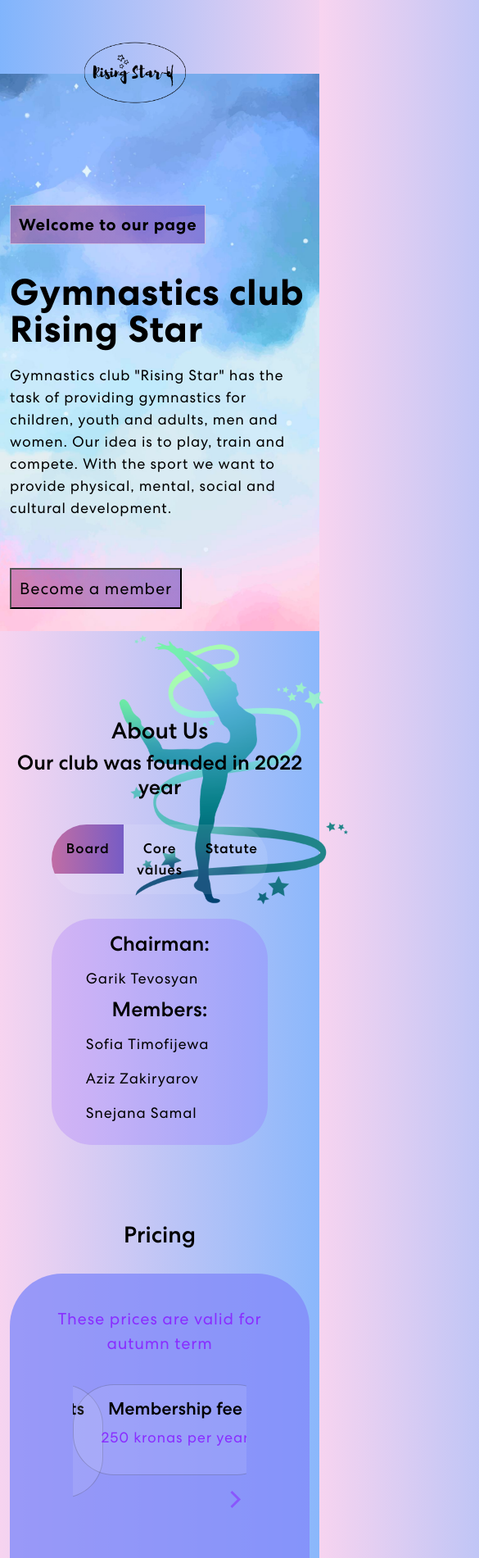
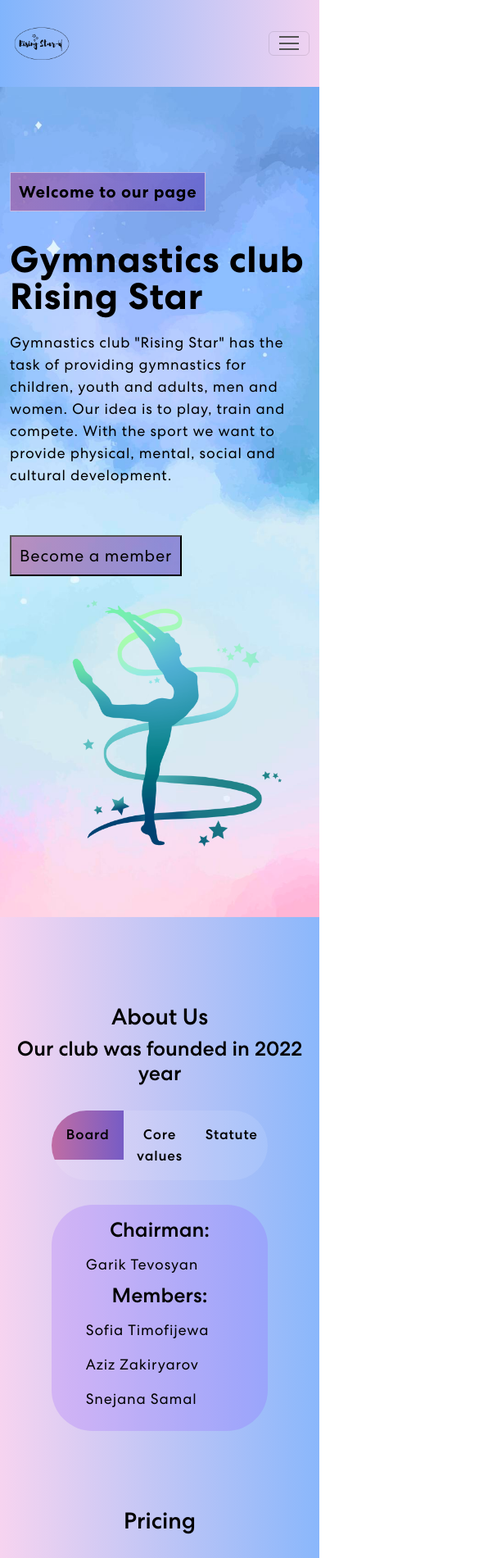
Before and after one commit to valeribeizer/rising_star, a React (Create React App) app: page / in a window 390 px wide. Shown: the top 1901 px of the page at 82% size, 585 px wide, since content can reach past the window. Built offline with nearby package versions, Linux system fonts and the light colour scheme.

Commit message:
fixing for mobile version, added nav toggle

```diff
--- a/src/App.css
+++ b/src/App.css
@@ -29,6 +29,7 @@
 html {
   scroll-behavior: smooth;
   scroll-padding-top: 75px;
+  width: 100%;
 }
 
 body {
@@ -52,26 +53,36 @@ h6 {
 }
 
 img {
-  width: 150px;
-  height: 150px;
-  position: relative;
+  width: 100%;
+  height: auto;
 }
+
+
+
+@media (min-width:1700px) {
+	main .container {
+		max-width: 100%;
+		padding: 0 150px;
+	}
+}
+
 
 /* NavBar  CSS  */
 nav.navbar {
-  margin-bottom: 50px;
-  padding-left: 80px;
   position: fixed;
   width: 100%;
   top: 0;
   z-index: 9999;
   transition: 0.32 ease-in-out;
   background: linear-gradient(90.21deg, #7ab3fd  -5.91%,     #ffd6ef 111.58%);
-  height: 90px;
 }
 
 nav.navbar a.navbar-brand {
-  width: 45%;
+  width: 15%;
+}
+
+nav.navbar a.navbar-brand img {
+  width: 80px;
 }
 
 nav.navbar .navbar-nav .nav-link.navbar-link {
@@ -127,10 +138,63 @@ nav.navbar .navbar-nav a.nav-link.navbar-link.active {
 	position: absolute;
 }
 
+nav.navbar .navbar-toggler:active,
+nav.navbar .navbar-toggler:focus {
+	outline: none;
+    box-shadow: none;
+}
+
+nav.navbar .navbar-toggler-icon {
+  width: 24px;
+  height: 17px;
+  background-image: none;
+  position: relative;
+  border-bottom: 2px solid rgb(83, 83, 83);
+  transition: all 300ms linear;
+  top: -2px;
+}
+
+nav.navbar .navbar-toggler-icon:focus {
+	border-bottom: 2px solid rgb(83, 83, 83);
+}
+
+nav.navbar .navbar-toggler-icon:after,
+nav.navbar .navbar-toggler-icon:before {
+	width: 24px;
+	position: absolute;
+	height: 2px;
+	background-color: rgb(83, 83, 83);
+	top: 0;
+	left: 0;
+	content: '';
+	z-index: 2;
+	transition: all 300ms linear;
+}
+
+nav.navbar .navbar-toggler-icon:after {
+	top: 8px;
+}
+
+nav.navbar .navbar-toggler[aria-expanded="true"] .navbar-toggler-icon:after {
+	transform: rotate(45deg);
+	background-color: rgb(83, 83, 83);
+	height: 2px;
+}
+
+nav.navbar .navbar-toggler[aria-expanded="true"] .navbar-toggler-icon:before {
+	transform: translateY(8px) rotate(-45deg);
+	background-color: rgb(83, 83, 83);
+	height: 2px;
+}
+
+nav.navbar .navbar-toggler[aria-expanded="true"] .navbar-toggler-icon {
+	border-color: transparent;
+}
+
 /*Banner CSS */
 .banner {
-  padding-top: 250px;
-  height: 770px;
+  padding-top: 210px;
+  padding-bottom: 50px;
   background-image: url("./assets/img/banner_back2.jpg");
   background-position: top center;
   background-size: cover;
@@ -185,13 +249,6 @@ nav.navbar .navbar-nav a.nav-link.navbar-link.active {
   align-items: center;
 }
 
-.banner img {
-  width: 400px;
-  height: 400px;
-  margin-left: 50px;
-  animation: updown 3s linear infinite;
-}
-
 .txt-rotate > .wrap {
   border-right: 0.08em solid #666;
 }
@@ -242,6 +299,7 @@ nav.navbar .navbar-nav a.nav-link.navbar-link.active {
 
 .about .nav.nav-pills .nav-item {
   width: 33.33333%;
+
 }
 
 .about .nav.nav-pills .nav-link {
@@ -279,6 +337,7 @@ nav.navbar .navbar-nav a.nav-link.navbar-link.active {
   border: 1px solid rgba(255, 255, 255, 0.5);
   border-radius: 55px 0px 0px 55px;
 }
+
 .nav-link#projects-tabs-tab-second {
   border-top: 1px solid rgba(255, 255, 255, 0.5);
   border-bottom: 1px solid rgba(255, 255, 255, 0.5);
@@ -288,21 +347,24 @@ nav.navbar .navbar-nav a.nav-link.navbar-link.active {
   border-radius: 0 55px 55px 0;
 }
 
+.centered {
+  display: flex;
+  justify-content: center;
+  align-items: center;
+}
+
 .about button {
   font-weight: 700;
-  color: #000;
   background: linear-gradient(
     90.21deg,
     rgba(170, 54, 124, 0.5) -5.91%,
     rgba(74, 47, 189, 0.5) 111.58%
   );
-  width: 200px;
-  padding: 14px 48px;
+  border-color: transparent;
+  width: auto;
   font-size: 18px;
-  margin-top: 5px;
-  margin-left: 360px;
+  margin-top: auto;
   border-radius: 0px;
-  position: relative;
   transition: 0.3s ease-in-out;
 }
 
@@ -342,12 +404,17 @@ nav.navbar .navbar-nav a.nav-link.navbar-link.active {
 }
 
 .member img {
-  width: 400px;
-  height: 400px;
+  display: block;
+  margin-left: auto;
+  margin-right: auto;
+  margin-bottom: 20px;
+  width: 60%;
+
 }
 
 .member h1 {
   margin-bottom: 30px;
+  text-align: center;
 }
 
 .member form input, .member form textarea {
@@ -449,6 +516,10 @@ nav.navbar .navbar-nav a.nav-link.navbar-link.active {
 	font-weight: 700;
 }
 
+.prices h4 {
+margin-top: 20px;
+}
+
 .prices h5 {
 	font-size: 20px;
 	font-weight: 500;
@@ -480,13 +551,12 @@ nav.navbar .navbar-nav a.nav-link.navbar-link.active {
 }
 
 .prices .card {
-  width: 250px;
+  width: auto;
   background-color: rgb(255 255 255 / 10%);
   border-radius: 50px;
 }
 
 /* Arrows CSS */
-
 .custom-right-arrow {
   position: absolute !important;
   margin-right: -20px;
@@ -557,8 +627,10 @@ nav.navbar .navbar-nav a.nav-link.navbar-link.active {
 }
 
 .contacts img {
-  width: 650px;
-  height: 250px;
+  display: block;
+  margin-left: auto;
+  margin-right: auto;
+  width: 100%
 }
 
 
--- a/src/components/AboutUs.js
+++ b/src/components/AboutUs.js
@@ -18,13 +18,7 @@ const AboutUs = () => {
             <h2>Our club was founded in 2022 year</h2>
             <TrackVisibility>
               {({ isVisible }) => (
-                <div
-                  className={
-                    isVisible
-                      ? ""
-                      : ""
-                  }
-                >
+                <div className={isVisible ? "" : ""}>
                   <Tab.Container id="aboutUs-tabs" defaultActiveKey="board">
                     <Nav variant="pills">
                       <Nav.Item>
@@ -93,15 +87,21 @@ const AboutUs = () => {
                         <Card>
                           <Card.Body>
                             <Row
+                              class="col-md-12 text-center"
                               className={
                                 isVisible
                                   ? "animate__animated animate__fadeIn animate__delay-1s"
                                   : ""
                               }
                             >
-                              <button onClick={buttonClicked}>
-                                Click here!
-                              </button>
+                              <div className='centered'>
+                                <button
+                                  className="btn btn-default"
+                                  onClick={buttonClicked}
+                                >
+                                  Click here!
+                                </button>
+                              </div>
                             </Row>
                           </Card.Body>
                         </Card>
--- a/src/components/Banner.js
+++ b/src/components/Banner.js
@@ -40,7 +40,7 @@ const Banner = () => {
         <Row className="align-item-center">
           <Col xs={12} md={6} xl={7}>
             <TrackVisibility>
-              { ({ isVisible }) =>
+              {({ isVisible }) => (
                 <div
                   className={
                     isVisible ? "animate__animated animate_fadeIn" : ""
@@ -60,7 +60,7 @@ const Banner = () => {
                   </p>
                   <button onClick={scrollToSection}>Become a member</button>
                 </div>
-              }
+              )}
             </TrackVisibility>
           </Col>
           <Col xs={12} md={6} xl={5}>
--- a/src/components/Contacts.js
+++ b/src/components/Contacts.js
@@ -18,7 +18,7 @@ const Contacts = () => {
             {({ isVisible }) => (
               <div className={isVisible ? "" : ""}>
                 <Row>
-                  <Col>
+                  <Col size={12} md={6}>
                     <Row>
                       <h2>Email</h2>
                       <p>rg.risingstar@gmail.com</p>
@@ -35,6 +35,8 @@ const Contacts = () => {
                     </Row>
                   </Col>
                   <Col
+                    size={12}
+                    md={6}
                     className={
                       isVisible
                         ? "animate__animated animate__fadeIn  animate__slow"
--- a/src/components/Member.js
+++ b/src/components/Member.js
@@ -57,6 +57,7 @@ const Member = () => {
     <section className="member" id="member">
       <Container>
         <Row className="align-items-center">
+          <h1>Become a Member</h1>
           <Col size={12} md={6}>
             <TrackVisibility>
               {({ isVisible }) => (
@@ -73,7 +74,7 @@ const Member = () => {
             </TrackVisibility>
           </Col>
           <Col size={12} md={6}>
-                  <h1>Become a Member</h1>
+            {/* <h1>Become a Member</h1> */}
             <form onSubmit={sendEmail}>
               <Row>
                 <Col size={12} sm={6} className="px-1">
@@ -82,9 +83,7 @@ const Member = () => {
                     placeholder="First Name*"
                     name="firstName"
                     value={formDetails.firstName}
-                          onChange={(e) =>
-                            onFormUpdate("firstName", e.target.value)
-                          }
+                    onChange={(e) => onFormUpdate("firstName", e.target.value)}
                   />
                 </Col>
                 <Col size={12} sm={6} className="px-1">
@@ -93,9 +92,7 @@ const Member = () => {
                     placeholder="Last Name"
                     value={formDetails.lastName}
                     name="lastName"
-                          onChange={(e) =>
-                            onFormUpdate("lastName", e.target.value)
-                          }
+                    onChange={(e) => onFormUpdate("lastName", e.target.value)}
                   />
                 </Col>
                 <Col size={12} sm={6} className="px-1">
@@ -104,9 +101,7 @@ const Member = () => {
                     placeholder="Email Address*"
                     value={formDetails.email}
                     name="email"
-                          onChange={(e) =>
-                            onFormUpdate("email", e.target.value)
-                          }
+                    onChange={(e) => onFormUpdate("email", e.target.value)}
                   />
                 </Col>
                 <Col size={12} sm={6} className="px-1">
@@ -115,9 +110,7 @@ const Member = () => {
                     placeholder="Phone No.*"
                     value={formDetails.phone}
                     name="phone"
-                          onChange={(e) =>
-                            onFormUpdate("phone", e.target.value)
-                          }
+                    onChange={(e) => onFormUpdate("phone", e.target.value)}
                   />
                 </Col>
                 <Col size={12} className="px-1">
@@ -126,9 +119,7 @@ const Member = () => {
                     placeholder="Message*"
                     value={formDetails.message}
                     name="message"
-                          onChange={(e) =>
-                            onFormUpdate("message", e.target.value)
-                          }
+                    onChange={(e) => onFormUpdate("message", e.target.value)}
                   ></textarea>
                   <button type="submit">
                     <span>{buttonText}</span>
--- a/src/components/NavBar.js
+++ b/src/components/NavBar.js
@@ -10,18 +10,14 @@ const NavBar = () => {
     };
 
   return (
-    <Navbar expand="lg">
+    <Navbar collapseOnSelect expand="lg">
       <Container>
         <Navbar.Brand href="#home">
-          <img
-            styles={{ minWidth: 100, minHeight: 100 }}
-            src={logo}
-            alt="logo"
-            onClick={() => onUpdateActiveLink("home")}
-          />
+          <img src={logo} alt="logo" />
         </Navbar.Brand>
-        <Navbar.Collapse id="basic-navbar-nav">
-          <Nav className="me-auto">
+        <Navbar.Toggle aria-controls="responsive-navbar-nav" />
+        <Navbar.Collapse id="responsive-navbar-nav">
+          <Nav className="ms-auto">
             <Nav.Link
               href="#aboutus"
               className={
@@ -40,7 +36,6 @@ const NavBar = () => {
             >
               PRICING
             </Nav.Link>
-
             <Nav.Link
               href="#member"
               className={
--- a/src/components/Prices.js
+++ b/src/components/Prices.js
@@ -1,4 +1,4 @@
-import { Container, Row, Col, Card } from 'react-bootstrap';
+import { Container, Row, Col } from 'react-bootstrap';
 import Carousel from 'react-multi-carousel';
 import CustomRightArrow from './CustomRightArrow';
 import CustomLeftArrow from './CustomLeftArrow';
@@ -8,20 +8,20 @@ const  Prices = () => {
     const responsive = {
       superLargeDesktop: {
         breakpoint: { max: 4000, min: 3000 },
-      items: 5
+        items: 5,
       },
       desktop: {
         breakpoint: { max: 3000, min: 1024 },
-      items: 3
+        items: 3,
       },
       tablet: {
         breakpoint: { max: 1024, min: 464 },
-      items: 2
+        items: 2,
       },
       mobile: {
         breakpoint: { max: 464, min: 0 },
-      items: 1
-    }
+        items: 1,
+      },
     };
 
     return (
@@ -36,32 +36,23 @@ const  Prices = () => {
                   responsive={responsive}
                   infinite={true}
                   className="prices-slider"
+                  containerClass="carousel-container"
+                  removeArrowOnDeviceType={["tablet", "mobile"]}
                   customRightArrow={<CustomRightArrow />}
                   customLeftArrow={<CustomLeftArrow />}
                 >
-                  <Card>
-                    <Card.Body>
-                      <div className="item">
+                  <div className="card">
                     <h4>Membership fee</h4>
                     <p>250 kronas per year</p>
                   </div>
-                    </Card.Body>
-                  </Card>
-
-                  <Card>
-                    <Card.Body>
-                      <div className="item">
+                  <div className="card">
                     <h4>Beginners</h4>
                     <h5>1 time a week:</h5>
                     <p>1600 kronas</p>
                     <h5>2 times a week:</h5>
                     <p>2500 kronas</p>
                   </div>
-                    </Card.Body>
-                  </Card>
-                  <Card>
-                    <Card.Body>
-                      <div className="item">
+                  <div className="card">
                     <h4>Intermediate level</h4>
                     <h5>1 time a week:</h5>
                     <p>1800 kronas</p>
@@ -70,17 +61,11 @@ const  Prices = () => {
                     <h5>3 times a week:</h5>
                     <p>3500 kronas*</p>
                   </div>
-                    </Card.Body>
-                  </Card>
-                  <Card>
-                    <Card.Body>
-                      <div className="item">
+                  <div className="card">
                     <h4>Stretching for adults</h4>
                     <h5>1 class:</h5>
                     <p>150 kronas</p>
                   </div>
-                    </Card.Body>
-                  </Card>
                 </Carousel>
                 <h5>
                   Sign * means: opportunity to visit more than 3 trainings a
```
Lines whose indentation alone changed are shown as unchanged.
